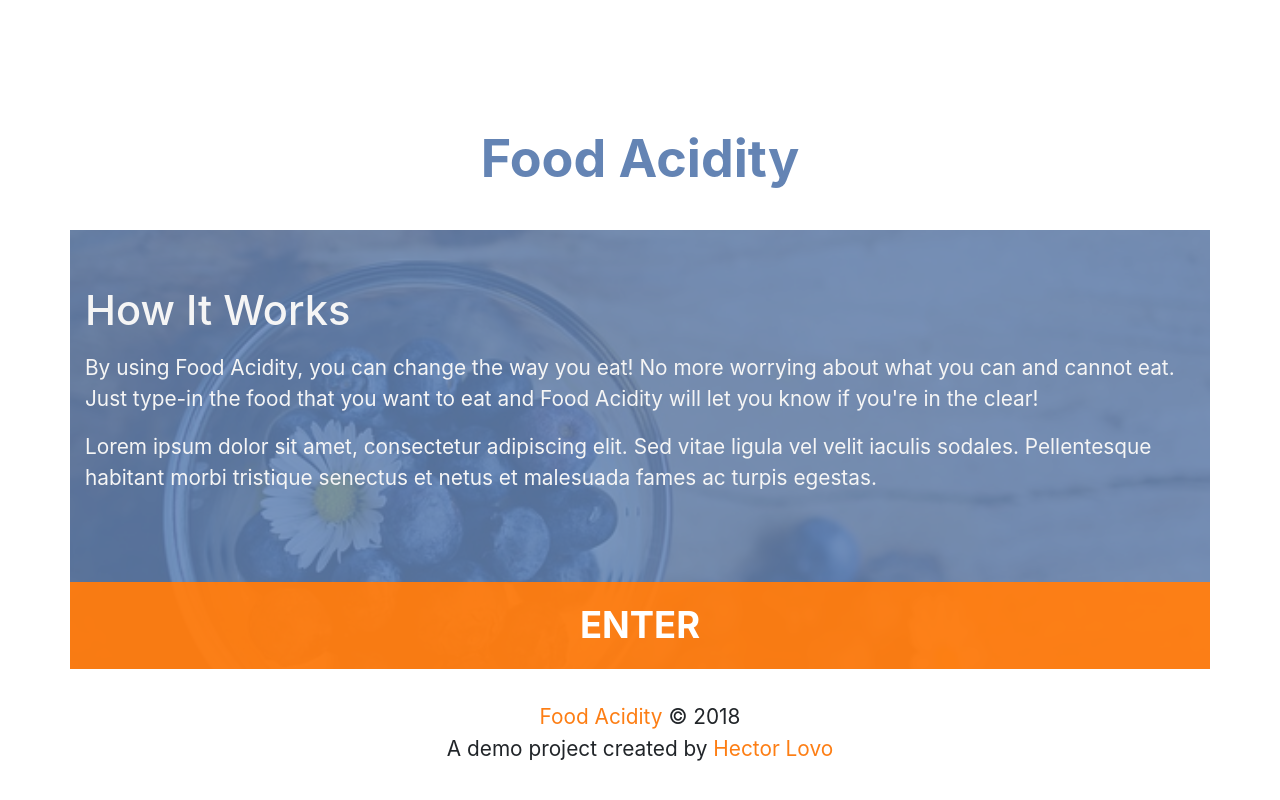
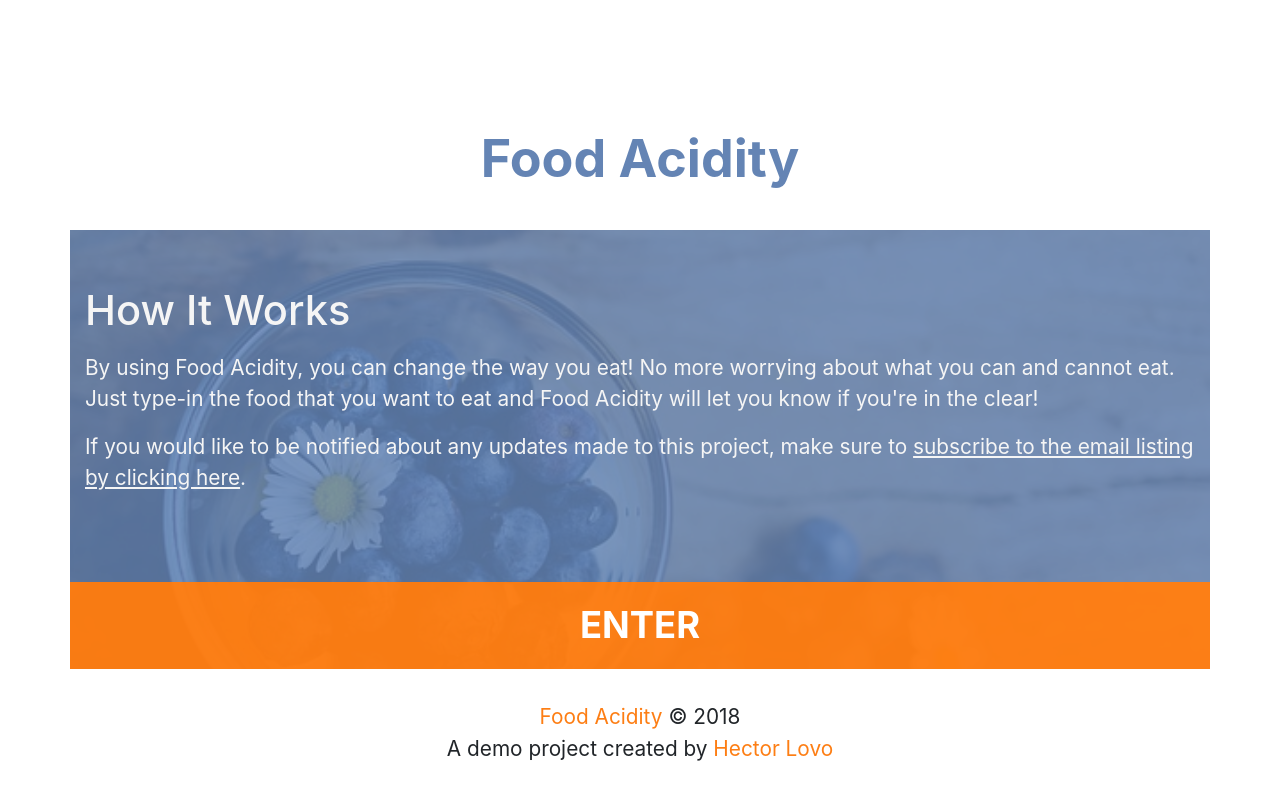
Before and after one commit to lovo-h/FoodAcidity, an Angular app: page / in a window 1280 px wide. Shown: the top 800 px of the page. Built offline with nearby package versions, Linux system fonts and the light colour scheme.

Commit message:
Attaching SubscribeModalComponent To HomeComponent
Making SubscribeModalComponent available in the home
page

```diff
--- a/src/app/home/home.component.html
+++ b/src/app/home/home.component.html
@@ -15,8 +15,8 @@
       the food that you want to eat and Food Acidity will let you know if you're in the clear!
     </p>
     <p>
-      Lorem ipsum dolor sit amet, consectetur adipiscing elit. Sed vitae ligula vel velit iaculis sodales. Pellentesque
-      habitant morbi tristique senectus et netus et malesuada fames ac turpis egestas.
+      If you would like to be notified about any updates made to this project, make sure to
+      <span class="fa-open-subscribe-modal" data-toggle="modal" data-target="#subscribeModal">subscribe to the email listing by clicking here</span>.
     </p>
   </div>
 </div>
@@ -26,3 +26,5 @@
     ENTER
   </div>
 </div>
+
+<fa-subscribe-modal></fa-subscribe-modal>
--- a/src/app/home/home.component.scss
+++ b/src/app/home/home.component.scss
@@ -4,7 +4,6 @@
 $howitworks-container-h: 30.0rem;
 $button-h: 5.4rem;
 $fa-main-color: #6484B4;
-
 
 .fa-title-row {
   color: $fa-main-color;
@@ -33,6 +32,10 @@ $fa-main-color: #6484B4;
 
 .fa-howitworks-container {
   position: relative;
+}
+
+.fa-open-subscribe-modal {
+  text-decoration: underline;
 }
 
 .fa-enter-btn {
--- a/src/app/home/home.module.ts
+++ b/src/app/home/home.module.ts
@@ -1,13 +1,16 @@
 import { NgModule } from '@angular/core';
 import { SendgridService, SharedModule } from '../shared';
 import { HomeComponent } from './home.component';
+import { SubscribeModalComponent } from './subscribe-modal/subscribe-modal.component';
+
 
 @NgModule({
   imports: [
     SharedModule
   ],
   declarations: [
-    HomeComponent
+    HomeComponent,
+    SubscribeModalComponent
   ],
   providers: [
     SendgridService,
```
